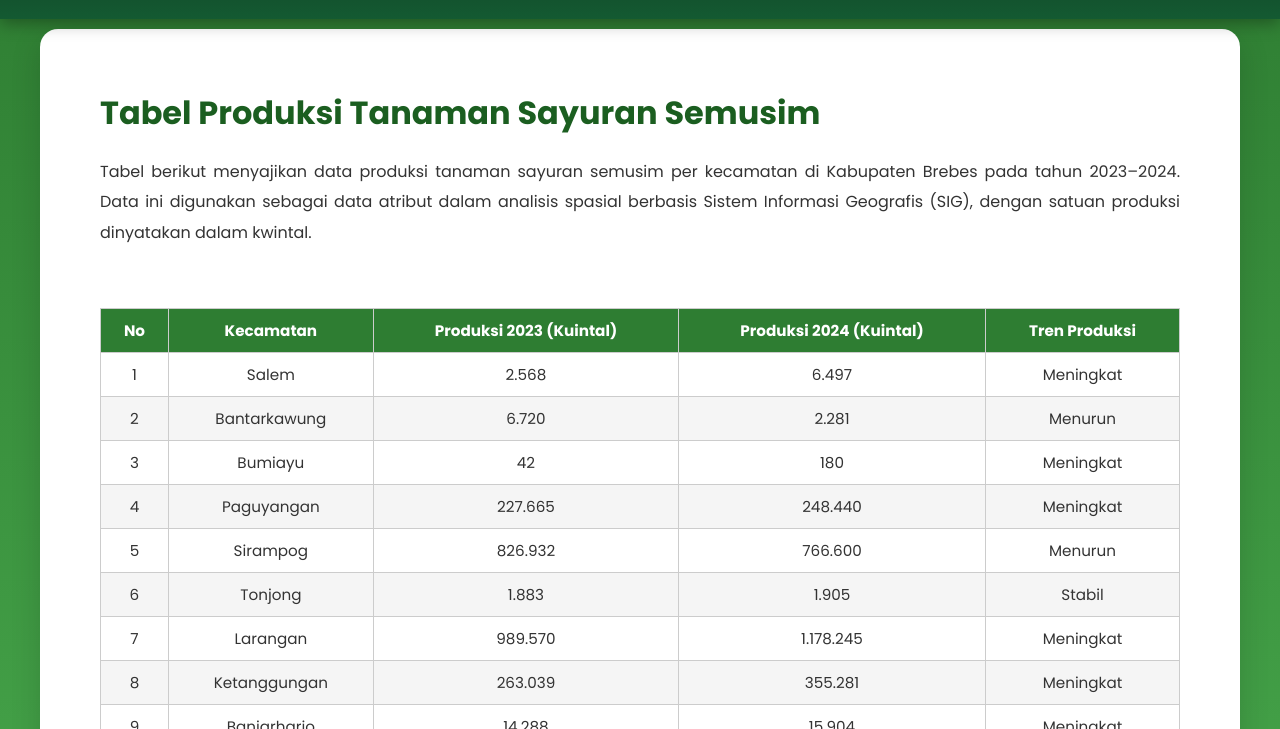
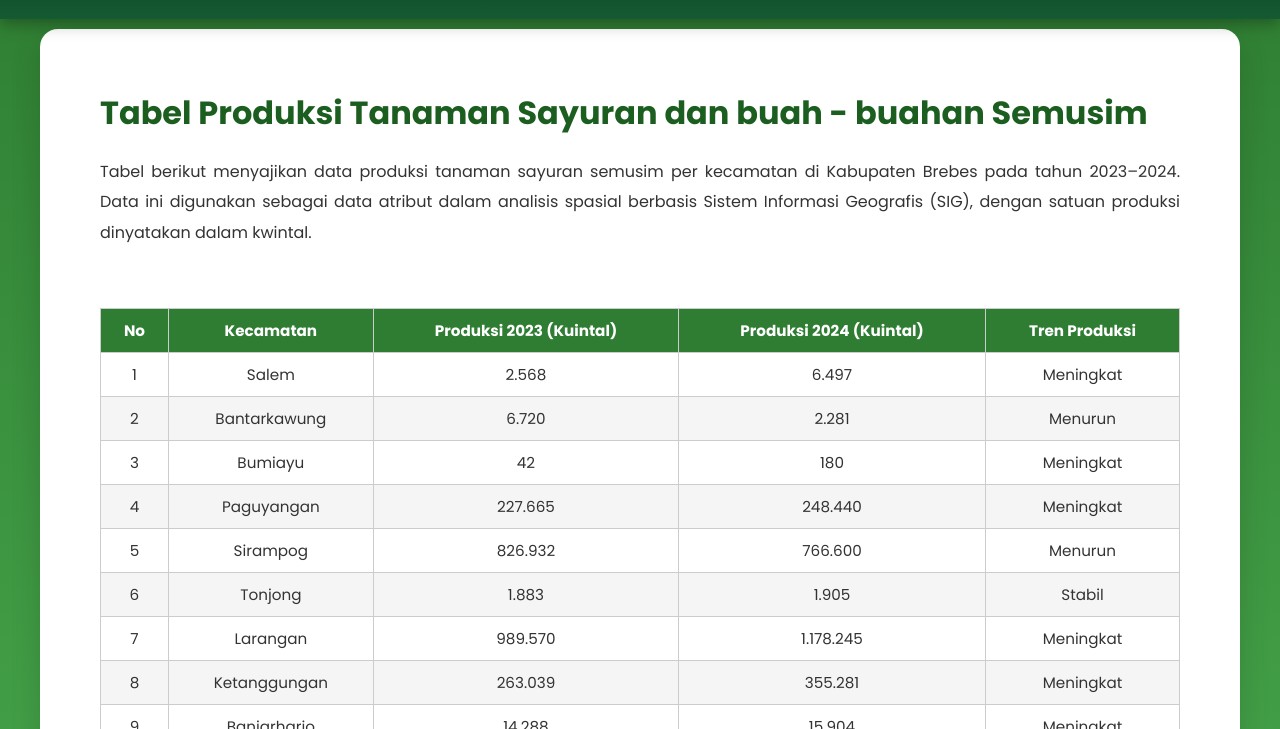
Before and after one commit to Hfzldygg/SIGkabrebesAnalisisSpasialProduksiTanamanSayuranSemusim, a plain HTML site: page tabel.html in a window 1280 px wide. Shown: the part 71-800 px from the top of the page. Drawn offline with Linux system fonts and the light colour scheme.

Commit message:
Update tabel.html

```diff
--- a/tabel.html
+++ b/tabel.html
@@ -195,7 +195,7 @@
 
     <!-- ===== ISI TABEL ===== -->
     <section class="section" id="tabel">
-      <h2>Tabel Produksi Tanaman Sayuran Semusim</h2>
+      <h2>Tabel Produksi Tanaman Sayuran dan buah - buahan Semusim</h2>
 
       <p>
         Tabel berikut menyajikan data produksi tanaman sayuran semusim per
```
